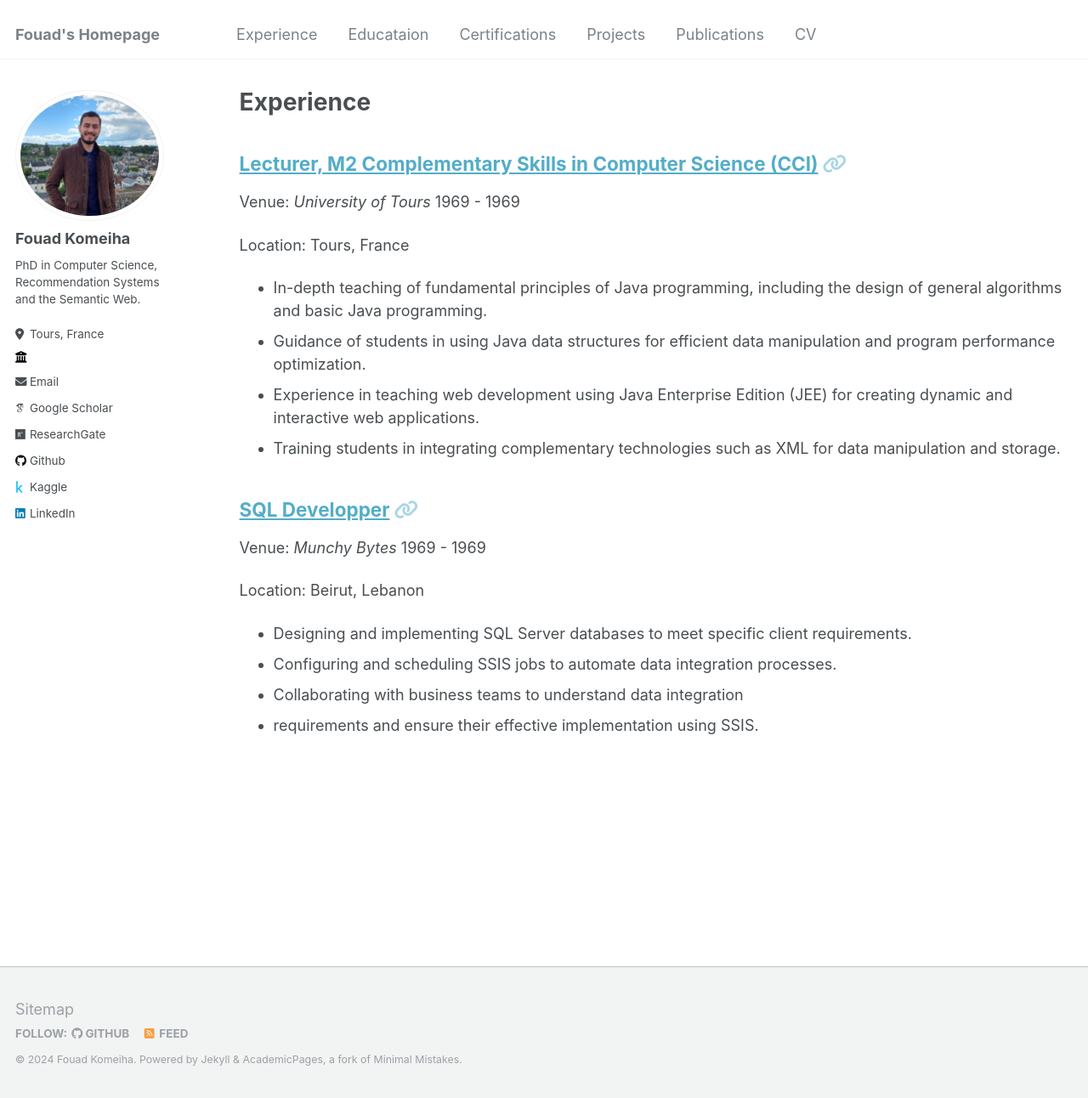
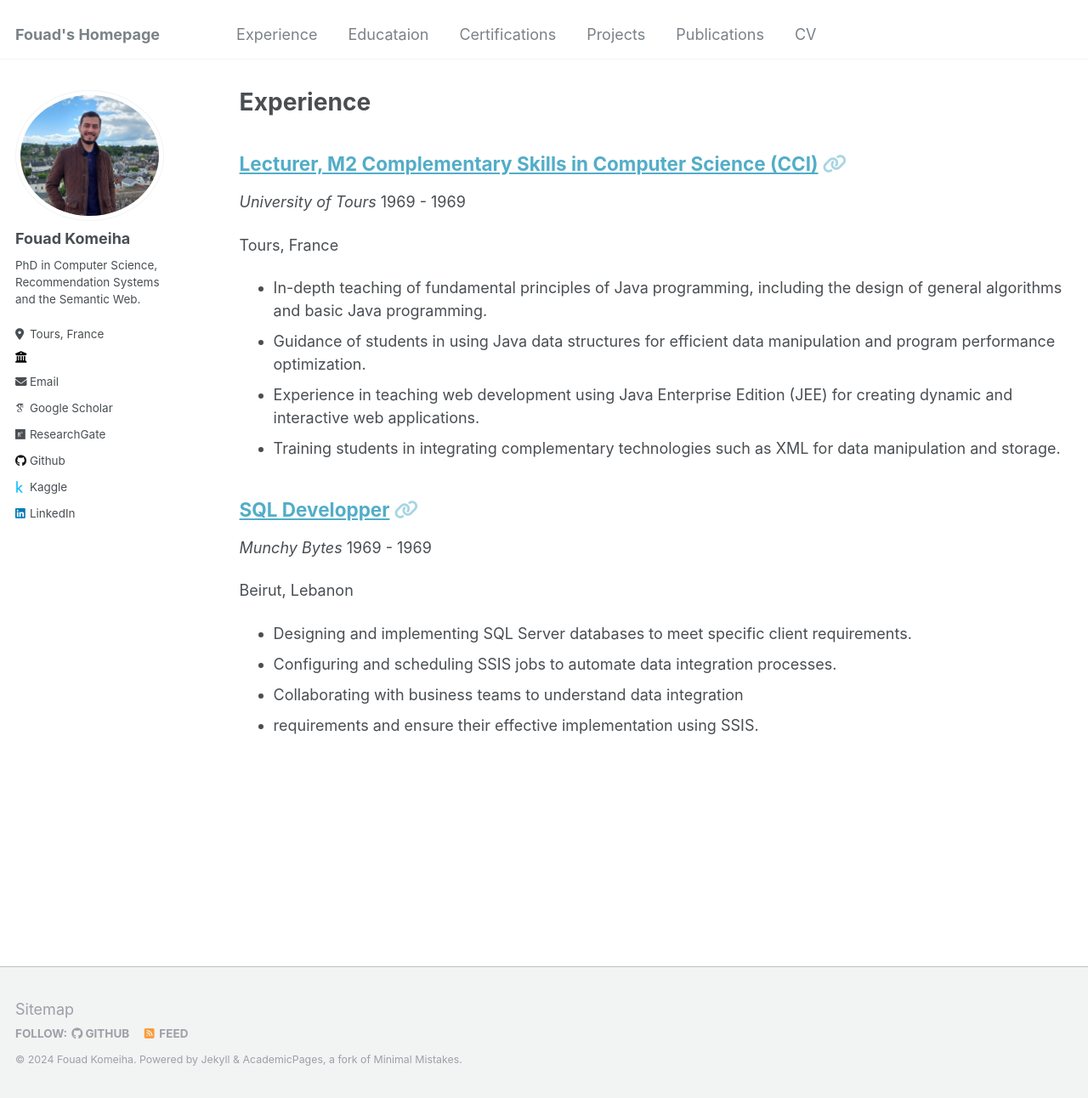
Before and after one commit to FouadKom/FouadKom.github.io, a Jekyll site: the page built from _pages/experience.md, in a window 1280 px wide and 1292 px high. Shown: the whole window at 85% size. Built offline with Jekyll 4.4.1, drawn with Linux system fonts in a browser that asks for light colours; some web fonts are replaced; part of the change alters nothing that is shown.

Commit message:
Update archive-single-exp.html

```diff
--- a/_includes/archive-single-exp.html
+++ b/_includes/archive-single-exp.html
@@ -1,32 +1,31 @@
+{% include base_path %}
+
+{% assign from_date_parts = experience.from | split: "-" %}
+{% assign to_date_parts = experience.to | split: "-" %}
+
 {% capture from_date %}
-  {% if experience.from %}
-    {% assign from_date_parts = experience.from | split: "-" %}
   {% case from_date_parts.size %}
     {% when 3 %}
       {{ experience.from | date: "%Y%m%d" }}
     {% when 2 %}
-        {{ experience.from | date: "%Y%m" }}
+      {{ experience.from | append: "-01" | date: "%Y%m" }}
     {% when 1 %}
-        {{ experience.from | date: "%Y" }}
+      {{ experience.from | append: "-01-01" | date: "%Y" }}
   {% endcase %}
-  {% else %}
-    00000000
-  {% endif %}
 {% endcapture %}
 
 {% capture to_date %}
   {% if experience.to %}
-    {% assign to_date_parts = experience.to | split: "-" %}
     {% case to_date_parts.size %}
       {% when 3 %}
         {{ experience.to | date: "%Y%m%d" }}
       {% when 2 %}
-        {{ experience.to | date: "%Y%m" }}
+        {{ experience.to | append: "-01" | date: "%Y%m" }}
       {% when 1 %}
-        {{ experience.to | date: "%Y" }}
+        {{ experience.to | append: "-01-01" | date: "%Y" }}
     {% endcase %}
   {% else %}
-    {% assign to_date = "99999999" %}
+    99999999
   {% endif %}
 {% endcapture %}
 
@@ -59,7 +58,7 @@
       <p class="page__meta"><i class="fa fa-clock-o" aria-hidden="true"></i> {{ experience.read_time }} min read</p>
     {% endif %}
 
-    <p>Venue: <i>{{ experience.venue }}</i>
+    <p><i>{{ experience.venue }}</i>
       {% case from_date_parts.size %}
         {% when 3 %}
           {{ experience.from | date: "%B %d, %Y" }}
@@ -84,7 +83,7 @@
     </p>
 
     {% if experience.location %}
-      <p>Location: {{ experience.location }}</p>
+      <p>{{ experience.location }}</p>
     {% endif %}
 
     {% if experience.excerpt %}
```
Lines whose indentation alone changed are shown as unchanged.
